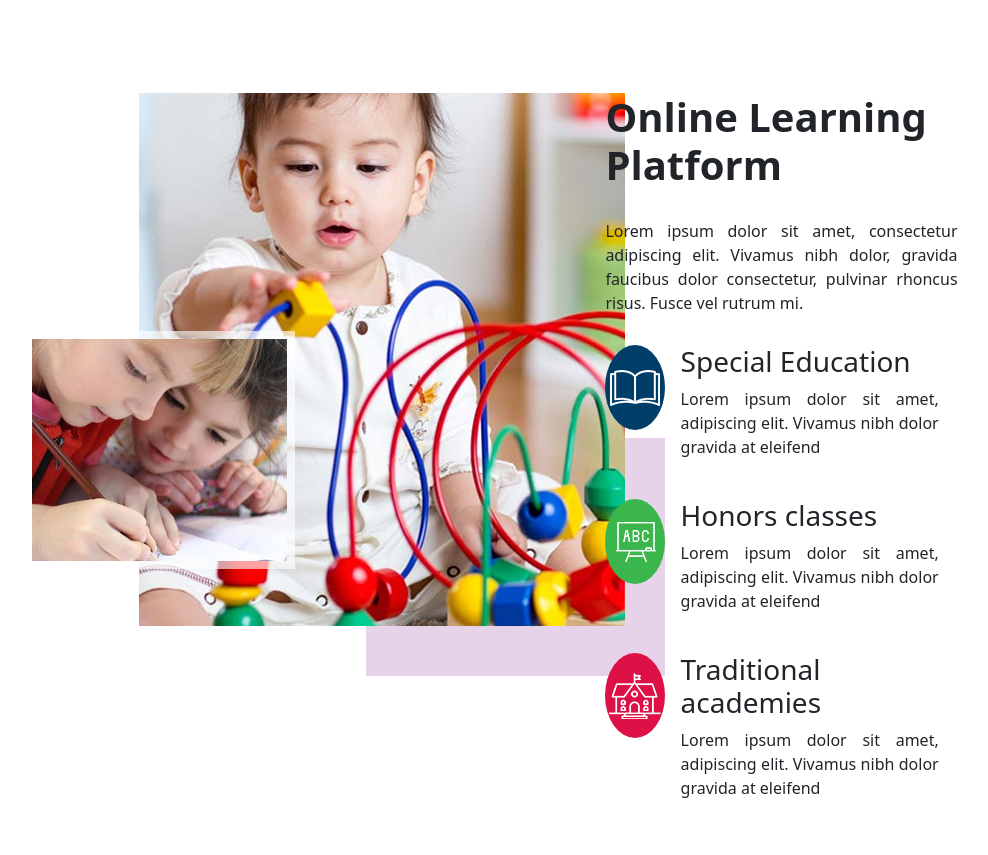
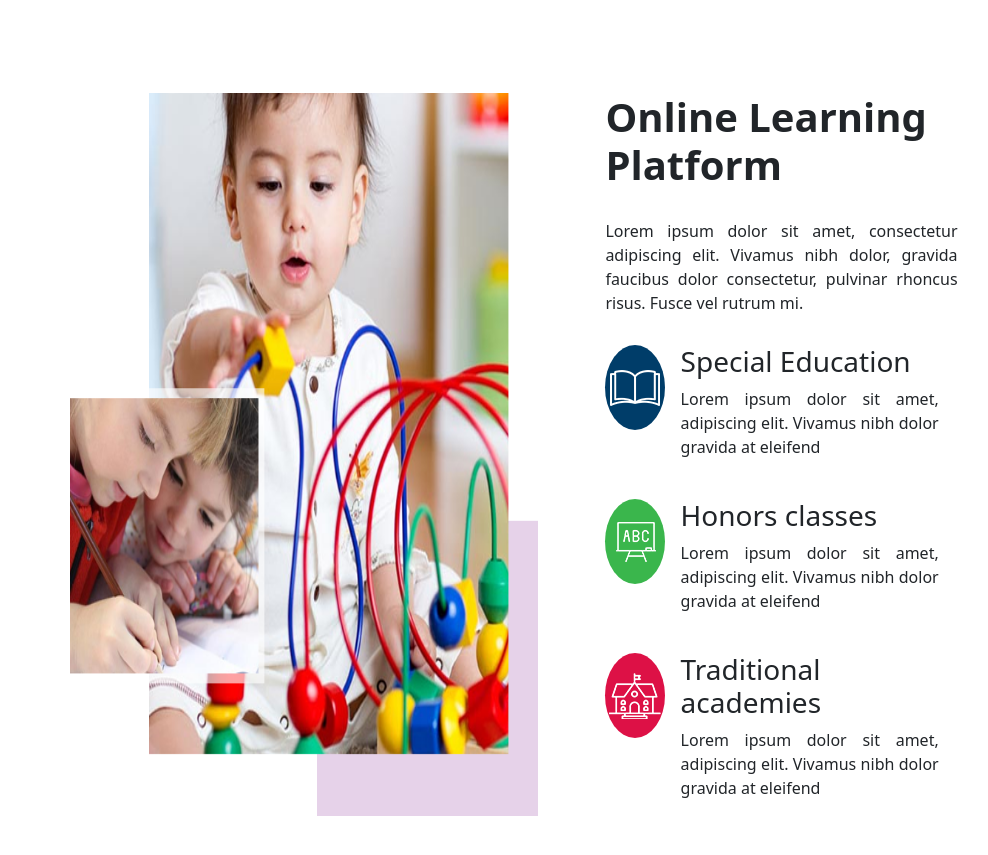
Before and after one commit to ChetanK05/gissamastipur, a plain HTML site: page index.html in a window 1280 px wide. Shown: the part 1037-1892 px from the top of the page, without its empty margins (148-1136 px from the left). Drawn offline with nearby package versions, Linux system fonts and the light colour scheme.

Commit message:
aboutimg2

```diff
--- a/assest/css/style.css
+++ b/assest/css/style.css
@@ -196,6 +196,9 @@ header .navbar .nav-item a{
 #aboutimg .col-lg-5{
     width: 33%;
 }
+#aboutimg .col-lg-7 img{
+    margin-left: 40px;
+}
 #education-icon{
     background: #003d69;
     border-radius: 100%;
--- a/index.html
+++ b/index.html
@@ -173,7 +173,7 @@
     <div class="container" id="aboutimg">
       <div class="row mt-5 py-5">
         <div class="col-lg-7">
-          <img src="./assest/img/aboutImg.png" max-width="100%" alt="">
+          <img src="./assest/img/aboutImg.png" height="100%" width="85%" alt="">
         </div>
         <div class="col-lg-5">
           <h1 class="fw-bold">Online Learning <br> Platform</h1>
```
